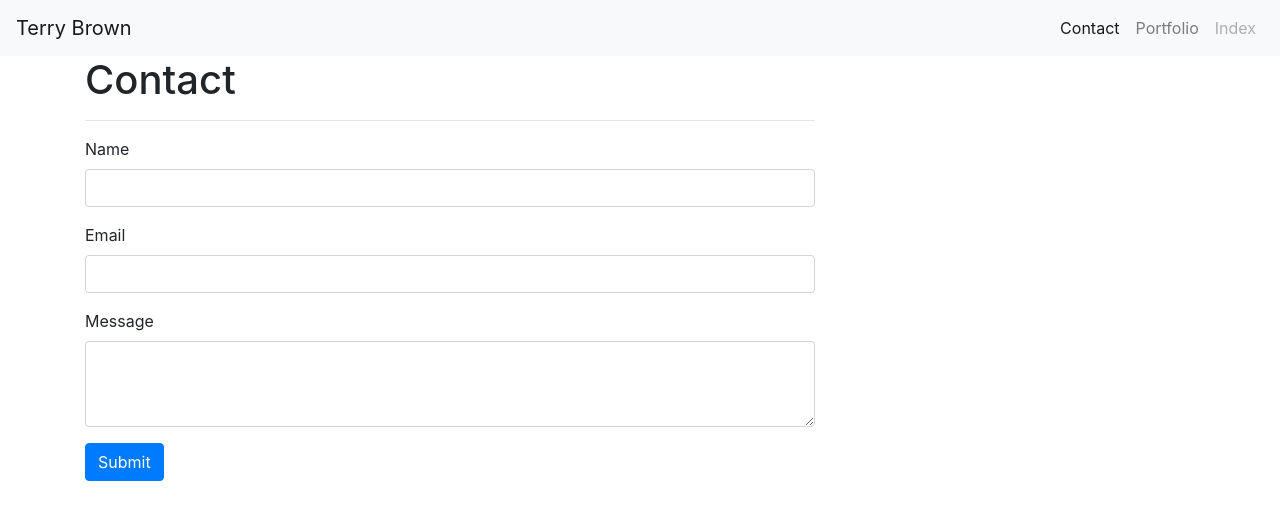
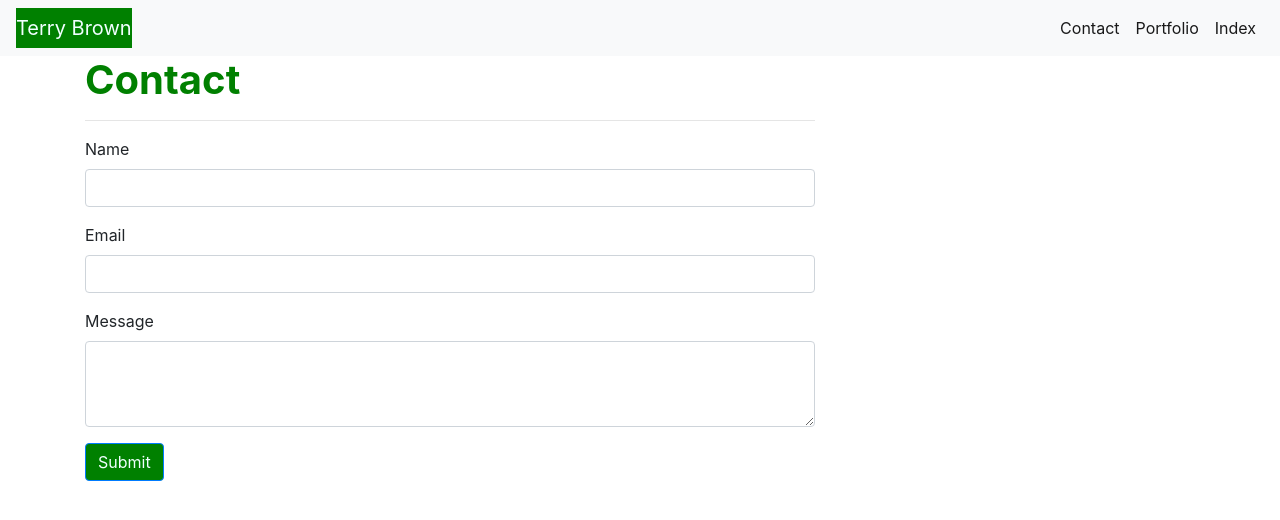
Before and after one commit to terrybrownpdx/tdb-homework-02-responsive-portfolio, a plain HTML site: page contact.html in a window 1280 px wide. Drawn offline with nearby package versions, Linux system fonts and the light colour scheme.

Commit message:
completed the contact page.  will need to go back and add links to other webpages

```diff
--- a/contact.html
+++ b/contact.html
@@ -16,11 +16,15 @@
   <script src="https://stackpath.bootstrapcdn.com/bootstrap/4.5.2/js/bootstrap.min.js"
     integrity="sha384-B4gt1jrGC7Jh4AgTPSdUtOBvfO8shuf57BaghqFfPlYxofvL8/KUEfYiJOMMV+rV"
     crossorigin="anonymous"></script>
+    <style>
+      h1 {color: green;}
+    </style>
+
 </head>
 
 <body>
   <nav class="navbar navbar-expand-lg navbar-light bg-light">
-    <a class="navbar-brand" href="#">Terry Brown</a>
+    <a class="navbar-brand" style="color: azure; background-color: green;" href="#">Terry Brown</a>
     <button class="navbar-toggler" type="button" data-toggle="collapse" data-target="#navbarTogglerDemo02"
       aria-controls="navbarTogglerDemo02" aria-expanded="false" aria-label="Toggle navigation">
       <span class="navbar-toggler-icon"></span>
@@ -29,13 +33,13 @@
     <div class="collapse navbar-collapse" id="navbarTogglerDemo02">
       <ul class="navbar-nav ml-auto">
         <li class="nav-item active">
-          <a class="nav-link" href="#">Contact <span class="sr-only">(current)</span></a>
+          <a class="nav-link" href="#">Contact</a>
         </li>
-        <li class="nav-item">
+        <li class="nav-item active">
           <a class="nav-link" href="#">Portfolio</a>
         </li>
-        <li class="nav-item">
-          <a class="nav-link disabled" href="#" tabindex="-1" aria-disabled="true">Index</a>
+        <li class="nav-item active">
+          <a class="nav-link" href="#">Index</a>
         </li>
       </ul>
     </div>
@@ -44,14 +48,14 @@
   <div class="container">
     <div class="row">
       <div class="col-sm-8">
-        <h1>Contact</h1>
+        <h1><strong>Contact</strong></h1>
         <hr>
 
         <form>
           <div class="form-group">
             <label for="Name">Name</label>
             <input type="text" class="form-control" id="Name">
-           </div>
+          </div>
           <div class="form-group">
             <label for="Email">Email</label>
             <input type="text" class="form-control" id="Email">
@@ -60,8 +64,8 @@
             <label for="Message">Message</label>
             <textarea class="form-control" id="Message" rows="3"></textarea>
           </div>
-          <button type="submit" class="btn btn-primary">Submit</button>
-        </form>  <!-- Content here -->
+          <button type="submit" class="btn btn-primary" style="color: azure; background-color: green;">Submit</button>
+                  </form> <!-- Content here -->
 
 
 
```
